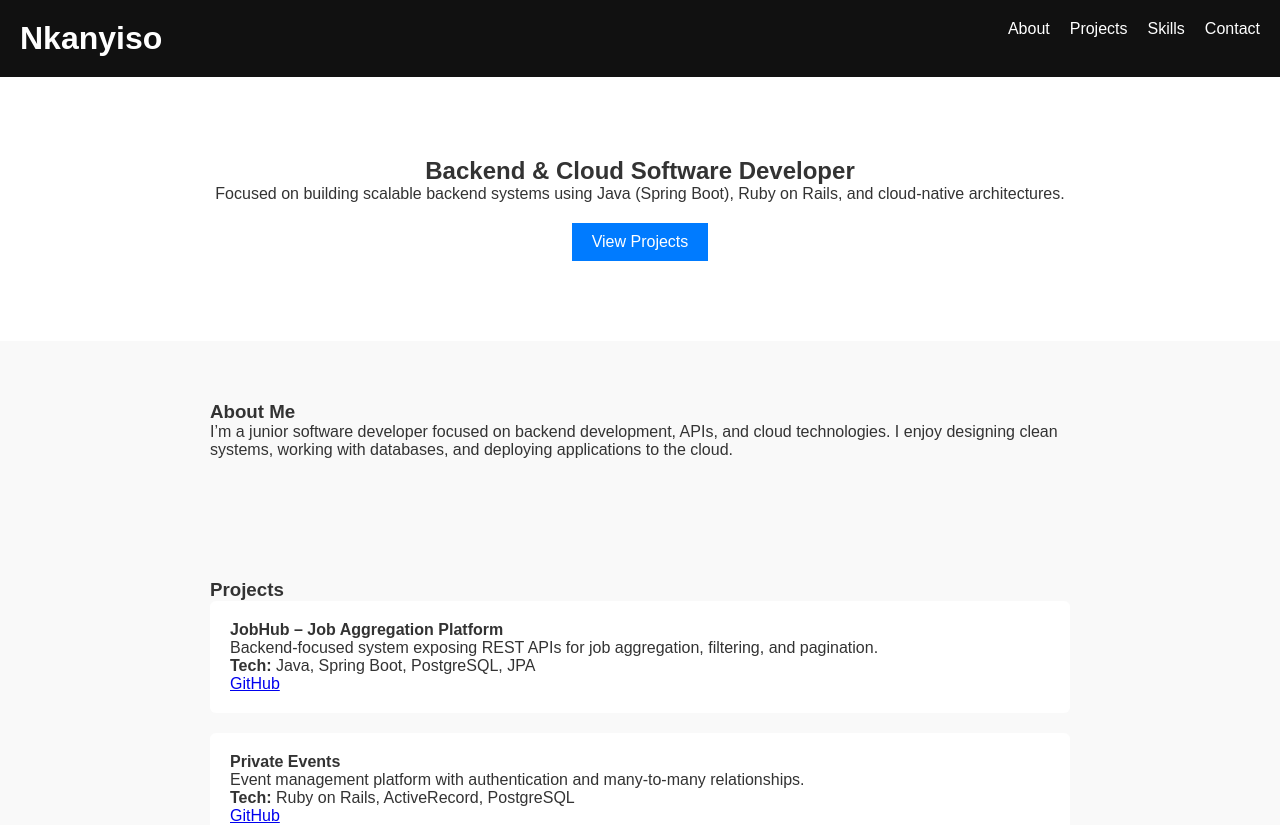
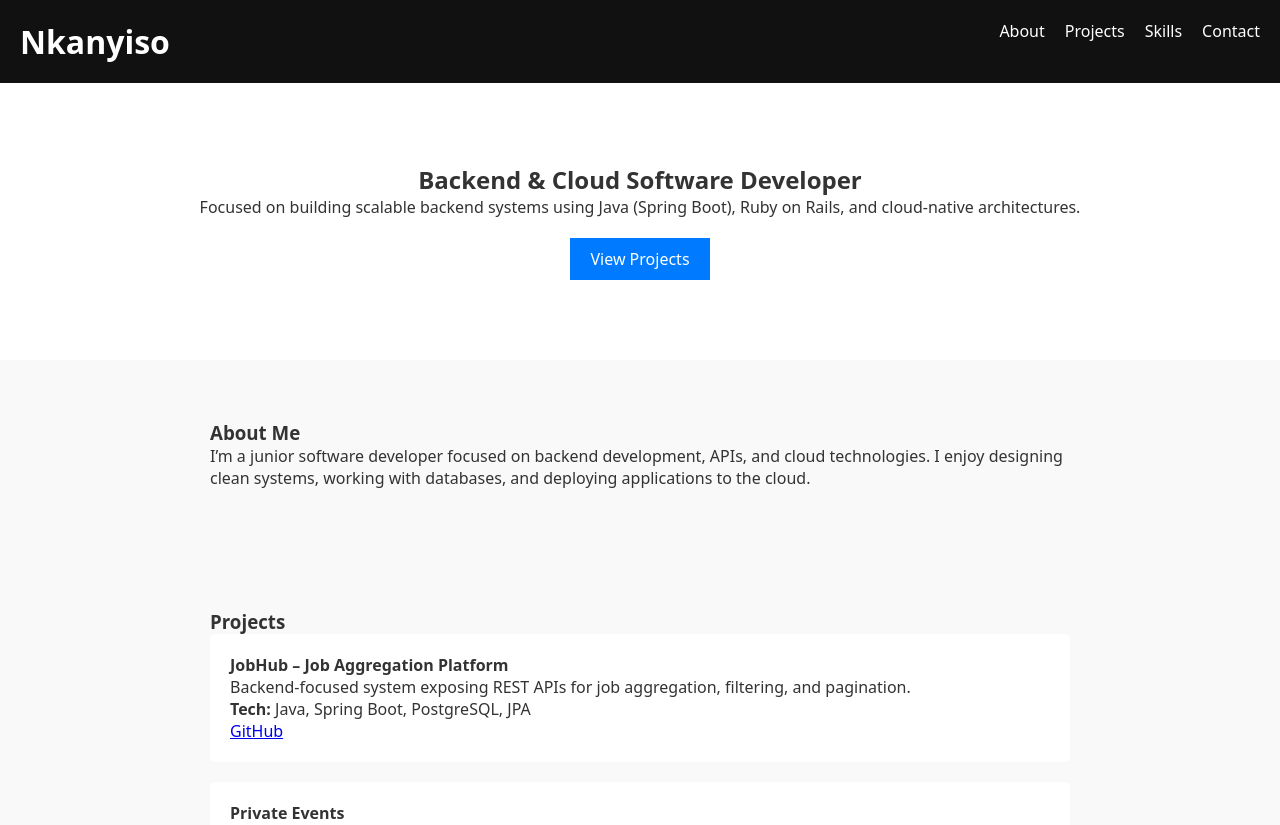
Before and after one commit to NkanyisoMz/Portfolio, a React (Vite) app: page / in a window 1280 px wide. Shown: the top 825 px of the page. Built offline with nearby package versions, Linux system fonts and the light colour scheme.

Commit message:
Add modern readable font-family

```diff
--- a/src/App.css
+++ b/src/App.css
@@ -2,7 +2,9 @@
   box-sizing: border-box;
   margin: 0;
   padding: 0;
-  font-family: Arial, Helvetica, sans-serif;
+font-family: system-ui, -apple-system, BlinkMacSystemFont,
+               "Segoe UI", Roboto, Ubuntu, Cantarell,
+               "Helvetica Neue", Arial, sans-serif;
 }
 
 body {
```
